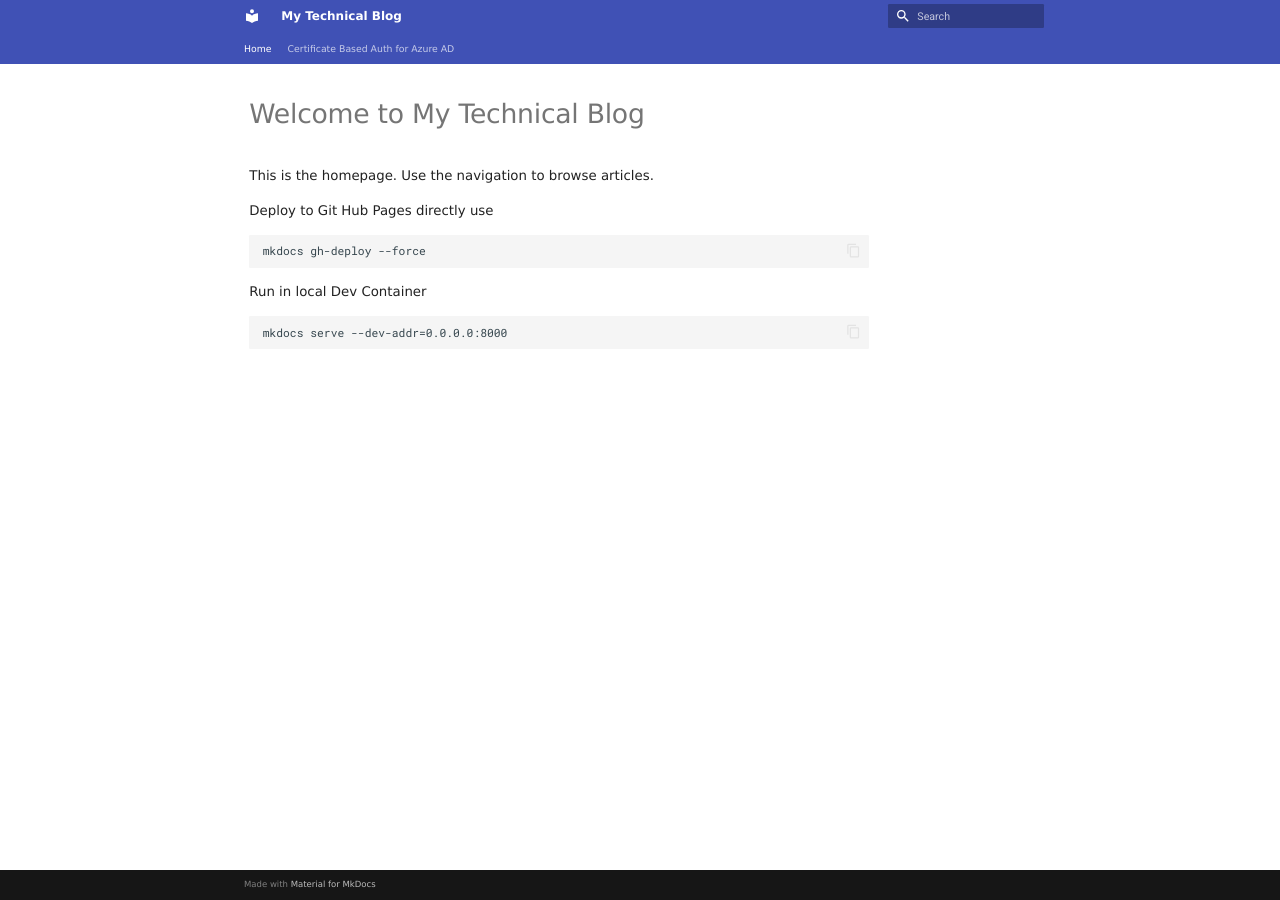
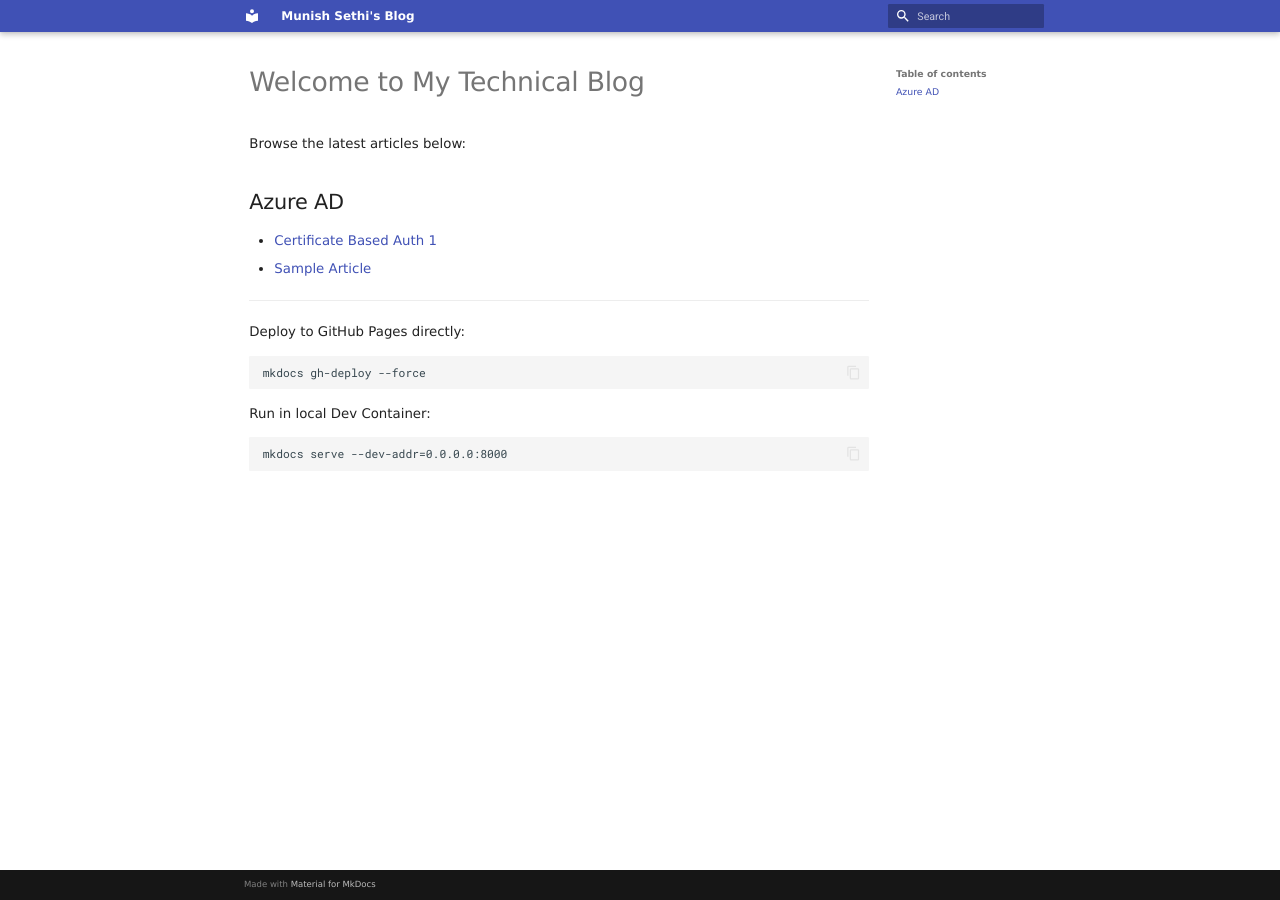
Before and after one commit to Munish-Sethi/pers-blog, an MkDocs documentation site: the page built from docs/index.md, in a window 1280 px wide. Built offline with MkDocs 1.6.1 and Material for MkDocs 9.7.7, drawn with Linux system fonts in a browser that asks for light colours.

Commit message:
Minor modifications to mkdocs.yml and added custom.js for site navigation.

````diff
--- a/docs/assets/custom.css
+++ b/docs/assets/custom.css
@@ -4,11 +4,24 @@
 }
 
 /* Hide the left navigation sidebar */
+/* .md-sidebar--primary {
+  display: none !important;
+} */
+
+/* Make the content section wider */
+.md-main__inner {
+  grid-template-columns: minmax(0, 1fr) 320px !important;
+}
+
+/* Increase font size in the content section by 1pt */
+.md-typeset {
+  font-size: 10pt !important;
+}
+
+/* Hide sidebar only on article pages, not on index */
+body[data-md-page="index"] .md-sidebar--primary {
+  display: block !important;
+}
 .md-sidebar--primary {
   display: none !important;
 }
-
-/* Make the content section wider */
-.md-main__inner {
-  grid-template-columns: 1fr minmax(0, 900px) 320px !important;
-}
--- /dev/null
+++ b/docs/assets/custom.js
@@ -0,0 +1,15 @@
+// Make the site name in the header a link to the homepage
+// This works for Material for MkDocs
+
+document.addEventListener("DOMContentLoaded", function() {
+  var siteName = document.querySelector('.md-header__title .md-header__topic');
+  if (siteName) {
+    var link = document.createElement('a');
+    link.href = (window.location.pathname.startsWith('/pers-blog/') ? '/pers-blog/' : '/');
+    link.style.color = 'inherit';
+    link.style.textDecoration = 'none';
+    link.innerHTML = siteName.innerHTML;
+    siteName.innerHTML = '';
+    siteName.appendChild(link);
+  }
+});
--- a/docs/index.md
+++ b/docs/index.md
@@ -1,14 +1,19 @@
 # Welcome to My Technical Blog
 
-This is the homepage. Use the navigation to browse articles.
+Browse the latest articles below:
 
-Deploy to Git Hub Pages directly use
+## Azure AD
+- [Certificate Based Auth 1](azure-ad-certificate/index.md)
+- [Sample Article](azure-ad-certificate/sample-article.md)
 
+---
+
+Deploy to GitHub Pages directly:
 ```bash
 mkdocs gh-deploy --force
 ```
 
-Run in local Dev Container
+Run in local Dev Container:
 ```bash
 mkdocs serve --dev-addr=0.0.0.0:8000
 ```
--- a/mkdocs.yml
+++ b/mkdocs.yml
@@ -1,20 +1,25 @@
-site_name: My Technical Blog
+site_name: Munish Sethi's Blog
 site_description: >-
   A professional blog showcasing business problem solutions with Python, Azure, and PowerShell examples.
 theme:
   name: material
   features:
-    - navigation.tabs
     - navigation.sections
     - content.code.annotate
     - content.code.copy
+  logo: null
+  favicon: null
+  homepage: index.md
 plugins:
   - search
   - git-revision-date-localized
   - awesome-pages
 nav:
   - Home: index.md
-  - Certificate Based Auth for Azure AD:
-      - Article: azure-ad-certificate/index.md
+  - Azure AD:
+      - Certificate Based Authorization: azure-ad-certificate/index.md
+      - Sample Article: azure-ad-certificate/sample-article.md
 extra_css:
   - assets/custom.css
+extra_javascript:
+  - assets/custom.js
````
Also changed, not shown: docs/azure-ad-certificate/sample-article.md (added, +10 -0 lines).
